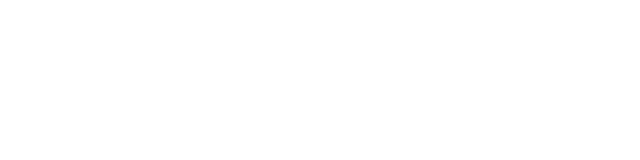
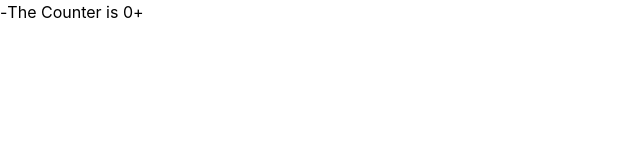
Before and after one commit to yaasir007/counter-react, a React (Create React App) app: page / in a window 1280 px wide. Shown: the top 160 px of the page, without its empty margins (0-640 px from the left). Built offline with nearby package versions, Linux system fonts and the light colour scheme.

Commit message:
hard reset

```diff
--- a/src/App.js
+++ b/src/App.js
@@ -1,9 +1,22 @@
 import './App.css';
+import React, { useState } from "react";
 
 function App() {
+  const [ counter, setCounter ] = useState(0);
+
+  const increment = () => {
+    setCounter(counter + 1);
+  }
+
+  const decrement = () => {
+    setCounter((counter - 1));
+  };
+
   return (
-    <div className="App">
-
+    <div>
+      <button onClick={decrement}>-</button>
+      <span>The Counter is {counter}</span>
+      <button onClick={increment}>+</button>
     </div>
   );
 }
```
